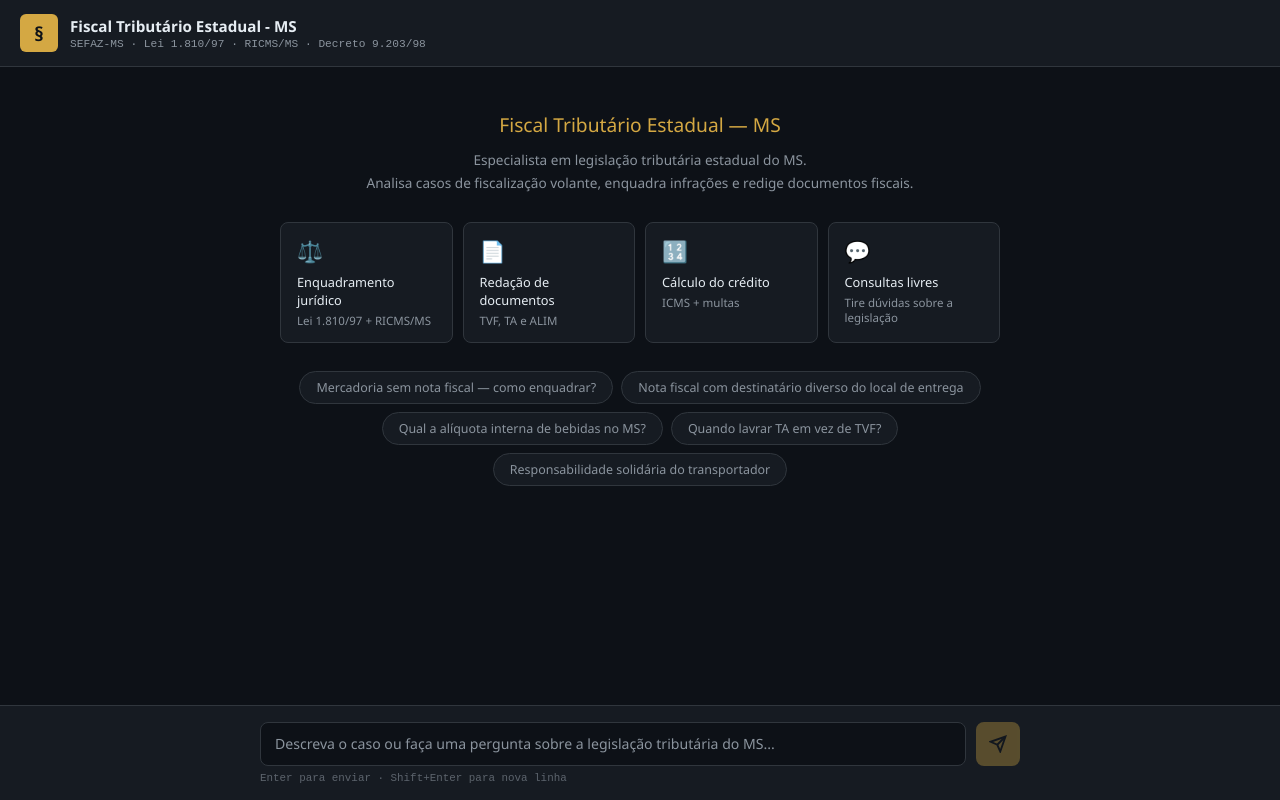
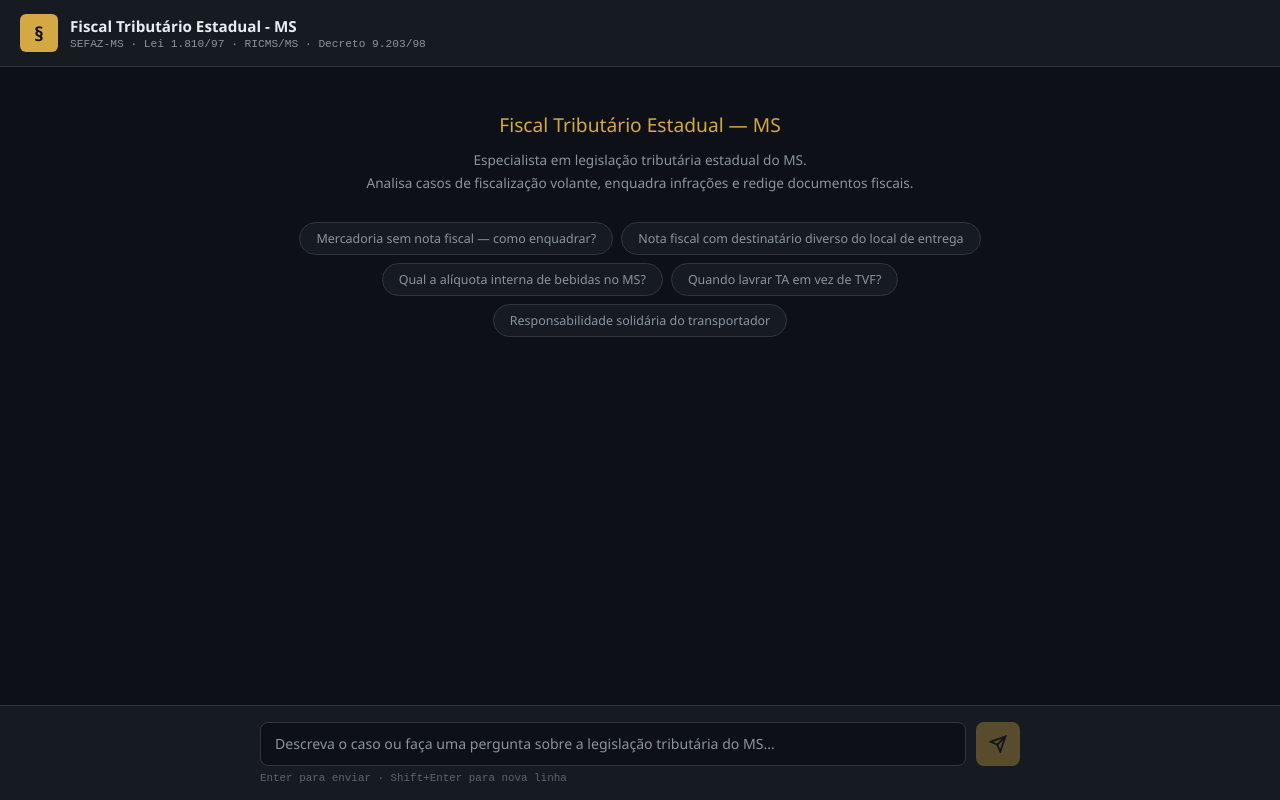
Before and after one commit to renatabeica20/fiscal-tributario-ms, a Next.js app: page / in a window 1280 px wide. Built offline with nearby package versions, Linux system fonts and the light colour scheme.

Commit message:
Update index.js

```diff
--- a/pages/index.js
+++ b/pages/index.js
@@ -3,10 +3,11 @@ import styles from '../styles/Home.module.css'
 
 function detectarTipoCampo(texto) {
   const t = texto.toLowerCase()
+  if (t.includes('nome') || t.includes('razão social') || t.includes('razao social')) return 'texto'
   if (t.includes('data') || t.includes('quando')) return 'date'
-  if (t.includes('cpf')) return 'cpf'
-  if (t.includes('cnpj')) return 'cnpj'
-  if (t.includes('inscrição estadual') || t.includes('ie/') || t.includes('ie ') || t.includes('ie:')) return 'ie'
+  if (t.includes('cpf') && !t.includes('nome') && !t.includes('condutor') && !t.includes('motorista')) return 'cpf'
+  if (t.includes('cnpj') && !t.includes('razão') && !t.includes('razao') && !t.includes('empresa') && !t.includes('transportadora') && !t.includes('destinatária') && !t.includes('destinatario') && !t.includes('remetente')) return 'cnpj'
+  if (t.includes('inscrição estadual') || t.includes('ie/') || (t.includes('ie ') && !t.includes('serie'))) return 'ie'
   if (t.includes('valor') || t.includes('r$') || t.includes('preço') || t.includes('base de cálculo')) return 'valor'
   if (t.includes('placa')) return 'placa'
   if (t.includes('cep')) return 'cep'
@@ -24,8 +25,9 @@ function aplicarMascara(valor, tipo) {
     case 'ie':
       return n.substring(0, 12).replace(/(\d{2})(\d{3})(\d{3})(\d{1,})/, '$1.$2.$3-$4')
     case 'placa':
-      return valor.toUpperCase().replace(/[^A-Z0-9]/g, '').substring(0, 7)
-        .replace(/([A-Z]{3})(\d{4})/, '$1-$2')
+      const p = valor.toUpperCase().replace(/[^A-Z0-9]/g, '').substring(0, 7)
+      if (/^[A-Z]{3}\d[A-Z]\d{2}$/.test(p)) return p
+      return p.replace(/([A-Z]{3})(\d+)/, '$1-$2')
     case 'cep':
       return n.replace(/(\d{5})(\d{3})/, '$1-$2').substring(0, 9)
     case 'telefone':
@@ -226,7 +228,7 @@ export default function Home() {
             perg.tipo === 'cpf' ? '000.000.000-00' :
             perg.tipo === 'cnpj' ? '00.000.000/0000-00' :
             perg.tipo === 'ie' ? '00.000.000-0' :
-            perg.tipo === 'placa' ? 'ABC-1234' :
+            perg.tipo === 'placa' ? 'ABC-1234 ou ABC1D23' :
             perg.tipo === 'cep' ? '00000-000' :
             perg.tipo === 'telefone' ? '(67) 99999-9999' :
             perg.tipo === 'valor' ? 'R$ 0,00' : ''
@@ -240,9 +242,14 @@ export default function Home() {
       <textarea
         className={styles.campoInput}
         value={valor}
-        onChange={e => atualizarResposta(msgIdx, pi, e.target.value, 'texto')}
+        onChange={e => {
+          atualizarResposta(msgIdx, pi, e.target.value, 'texto')
+          e.target.style.height = 'auto'
+          e.target.style.height = e.target.scrollHeight + 'px'
+        }}
         placeholder="Digite sua resposta..."
         rows={2}
+        style={{ overflow: 'hidden', resize: 'none' }}
       />
     )
   }
@@ -265,20 +272,6 @@ export default function Home() {
             <h2>Fiscal Tributário Estadual — MS</h2>
             <p>Especialista em legislação tributária estadual do MS.<br />
             Analisa casos de fiscalização volante, enquadra infrações e redige documentos fiscais.</p>
-            <div className={styles.caps}>
-              {[
-                { icon: '⚖️', titulo: 'Enquadramento jurídico', desc: 'Lei 1.810/97 + RICMS/MS' },
-                { icon: '📄', titulo: 'Redação de documentos', desc: 'TVF, TA e ALIM' },
-                { icon: '🔢', titulo: 'Cálculo do crédito', desc: 'ICMS + multas' },
-                { icon: '💬', titulo: 'Consultas livres', desc: 'Tire dúvidas sobre a legislação' },
-              ].map((c, i) => (
-                <div key={i} className={styles.cap}>
-                  <div className={styles.capIcon}>{c.icon}</div>
-                  <div className={styles.capTitulo}>{c.titulo}</div>
-                  <div className={styles.capDesc}>{c.desc}</div>
-                </div>
-              ))}
-            </div>
             <div className={styles.sugestoes}>
               {sugestoes.map((s, i) => (
                 <button key={i} className={styles.sugestao} onClick={() => usarSugestao(s)}>{s}</button>
```
